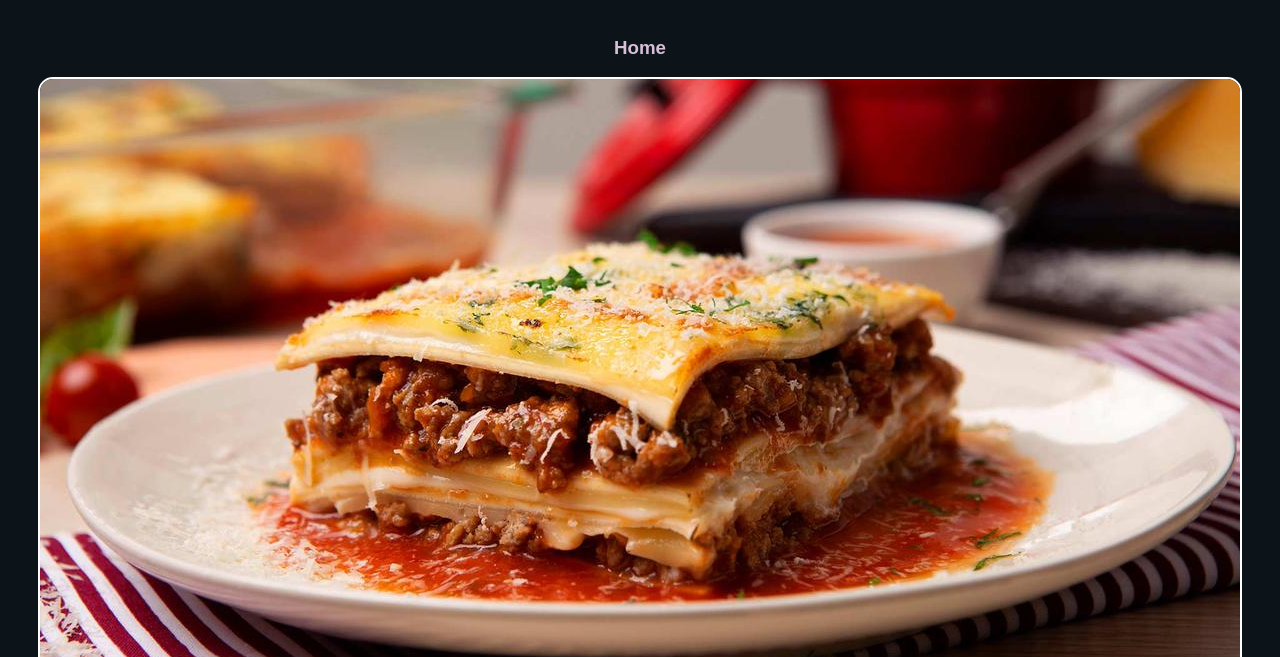
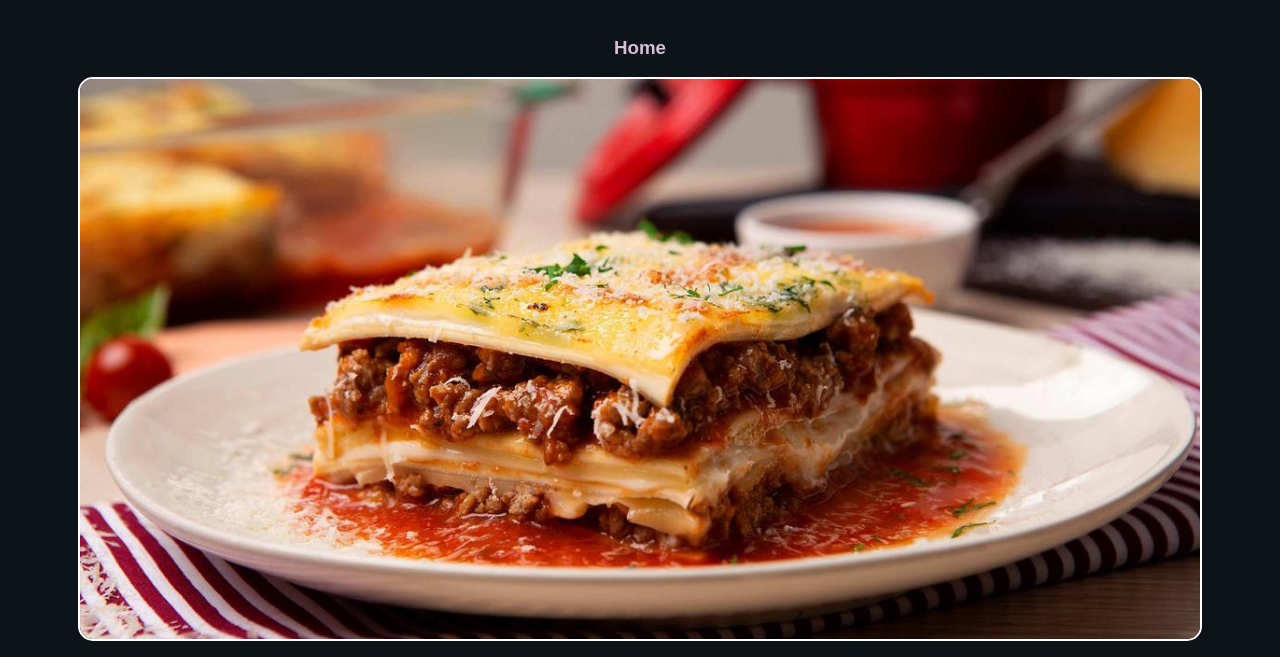
Before and after one commit to David-Avila/odin-recipes, a plain HTML site: page recipes/lasagna.html in a window 1280 px wide. Shown: the top 657 px of the page. Drawn offline with Linux system fonts and the light colour scheme.

Commit message:
Image width fixed

```diff
--- a/style.css
+++ b/style.css
@@ -10,7 +10,7 @@ body {
 
 img {
     border-radius: 15px;
-    width: auto;
+    width: 90%;
     height: auto;
     border: 2px solid white;
 }
```
